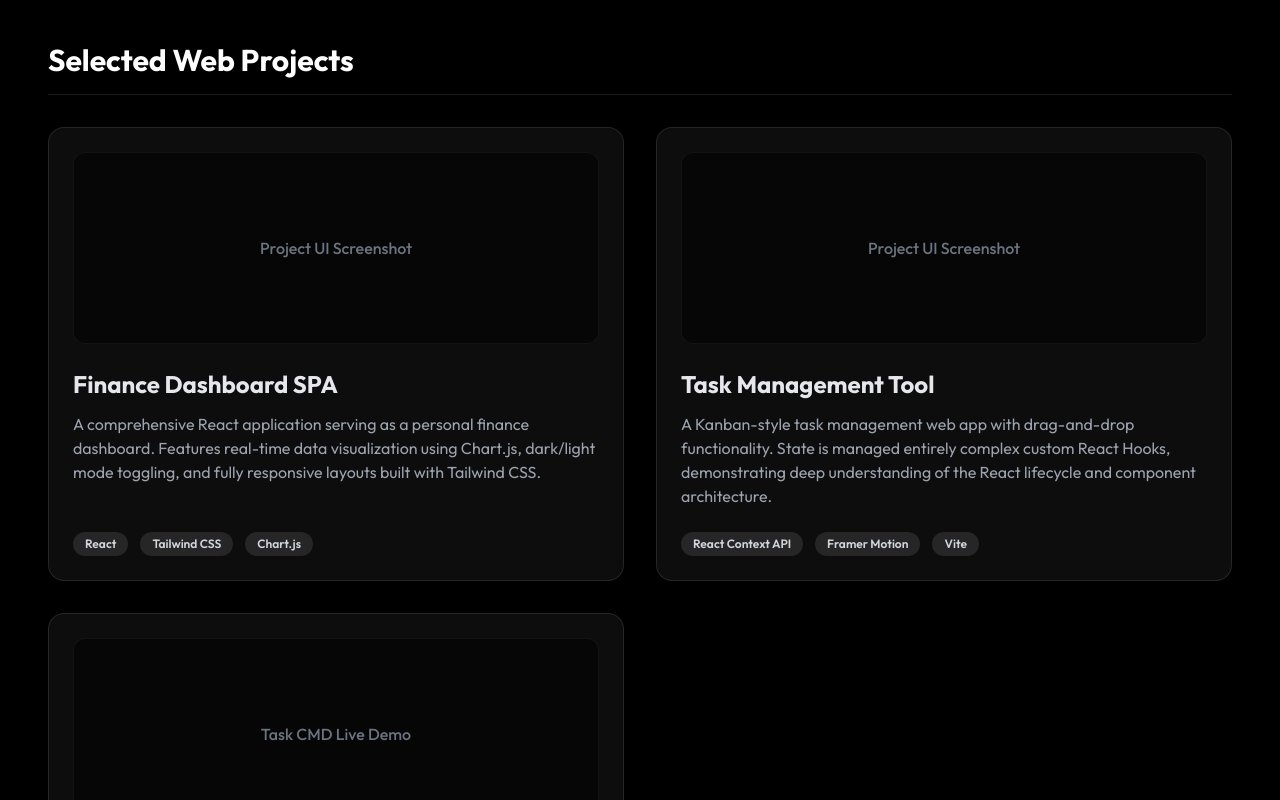
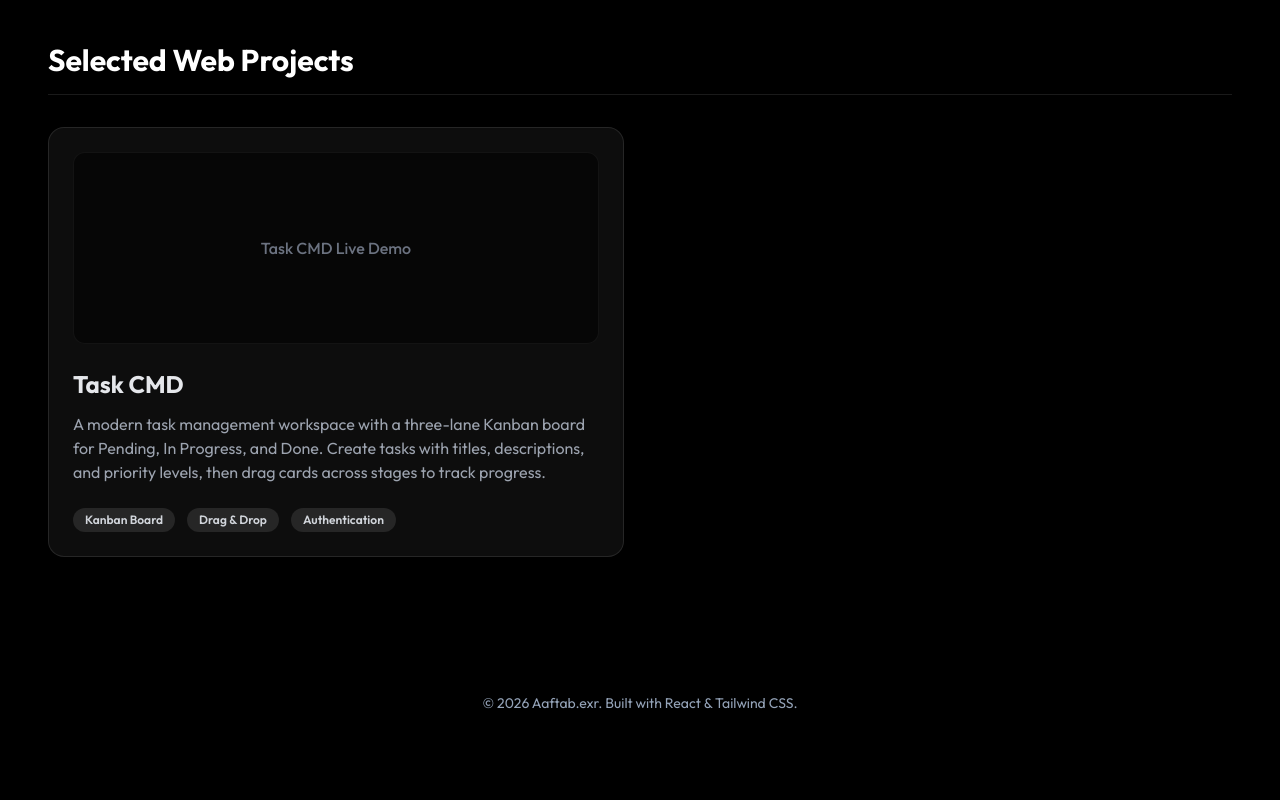
Before and after one commit to aftab-exr/portfolio, a React (Vite) app: page /frontend in a window 1280 px wide. Shown: the part 700-1500 px from the top of the page. After the commit the page ends 1437 px from the top, so only its background shows below. Built offline with nearby package versions, Linux system fonts and the light colour scheme.

Commit message:
refactor: remove unused project cards from Frontend component for cleaner code

```diff
--- a/src/pages/Frontend.jsx
+++ b/src/pages/Frontend.jsx
@@ -62,58 +62,6 @@ const Frontend = () => {
         </h2>
 
         <div className="grid grid-cols-1 md:grid-cols-2 gap-8">
-          {/* Project 1 */}
-          <GlassCard className="flex flex-col">
-            <div className="h-48 bg-black/50 rounded-xl mb-6 flex items-center justify-center border border-white/5 relative overflow-hidden group">
-              <span className="text-gray-500 font-medium group-hover:scale-110 transition-transform">
-                Project UI Screenshot
-              </span>
-            </div>
-            <h3 className="text-2xl font-bold text-gray-200 mb-3">Finance Dashboard SPA</h3>
-            <p className="text-gray-400 mb-6 flex-grow">
-              A comprehensive React application serving as a personal finance dashboard. Features
-              real-time data visualization using Chart.js, dark/light mode toggling, and fully
-              responsive layouts built with Tailwind CSS.
-            </p>
-            <div className="flex gap-3 flex-wrap">
-              <span className="px-3 py-1 text-xs font-semibold bg-white/10 text-gray-300 rounded-full">
-                React
-              </span>
-              <span className="px-3 py-1 text-xs font-semibold bg-white/10 text-gray-300 rounded-full">
-                Tailwind CSS
-              </span>
-              <span className="px-3 py-1 text-xs font-semibold bg-white/10 text-gray-300 rounded-full">
-                Chart.js
-              </span>
-            </div>
-          </GlassCard>
-
-          {/* Project 2 */}
-          <GlassCard className="flex flex-col">
-            <div className="h-48 bg-black/50 rounded-xl mb-6 flex items-center justify-center border border-white/5 relative overflow-hidden group">
-              <span className="text-gray-500 font-medium group-hover:scale-110 transition-transform">
-                Project UI Screenshot
-              </span>
-            </div>
-            <h3 className="text-2xl font-bold text-gray-200 mb-3">Task Management Tool</h3>
-            <p className="text-gray-400 mb-6 flex-grow">
-              A Kanban-style task management web app with drag-and-drop functionality. State is
-              managed entirely complex custom React Hooks, demonstrating deep understanding of the
-              React lifecycle and component architecture.
-            </p>
-            <div className="flex gap-3 flex-wrap">
-              <span className="px-3 py-1 text-xs font-semibold bg-white/10 text-gray-300 rounded-full">
-                React Context API
-              </span>
-              <span className="px-3 py-1 text-xs font-semibold bg-white/10 text-gray-300 rounded-full">
-                Framer Motion
-              </span>
-              <span className="px-3 py-1 text-xs font-semibold bg-white/10 text-gray-300 rounded-full">
-                Vite
-              </span>
-            </div>
-          </GlassCard>
-
           {/* Project 3 */}
           <GlassCard className="flex flex-col">
             <a
```
